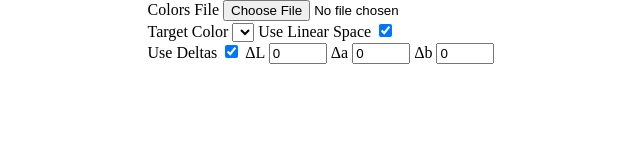
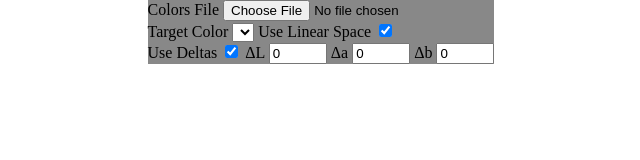
Before and after one commit to Dusoleil/color-mixing, a plain HTML site: page index.html in a window 1280 px wide. Shown: the whole page, without its empty margins (319-959 px from the left). Drawn offline with Linux system fonts and the light colour scheme.

Commit message:
make the header float

```diff
--- a/index.html
+++ b/index.html
@@ -8,6 +8,7 @@
     </head>
     <body>
         <script src="index.js"></script>
+        <div id="input-header">
             <div>
                 <label for="pick-colors">Colors File</label>
                 <input type="file" id="pick-colors" accept=".json" \>
@@ -28,6 +29,7 @@
                 <label for="current-b"><span class="delta">&Delta;</span>b</label>
                 <input type="number" id="current-b" class="lab" min="-255" max="255" step="0.01" value="0" \>
             </form>
+        </div>
         <div id="target-swatch"></div>
         <div id="current-swatch"></div>
         <div id="comp-swatches"></div>
--- a/style.css
+++ b/style.css
@@ -1,6 +1,13 @@
 body {
     max-width:max-content;
     margin:auto;
+}
+
+#input-header
+{
+    position:sticky;
+    top:0;
+    background:#888888;
 }
 
 table.swatch-info, .swatch-info tr, .swatch-info td
```
Lines whose indentation alone changed are shown as unchanged.
